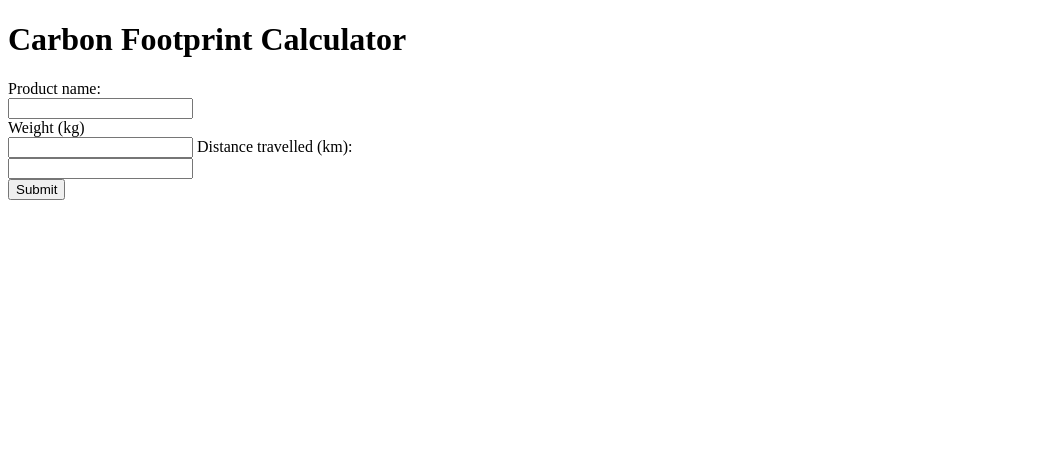
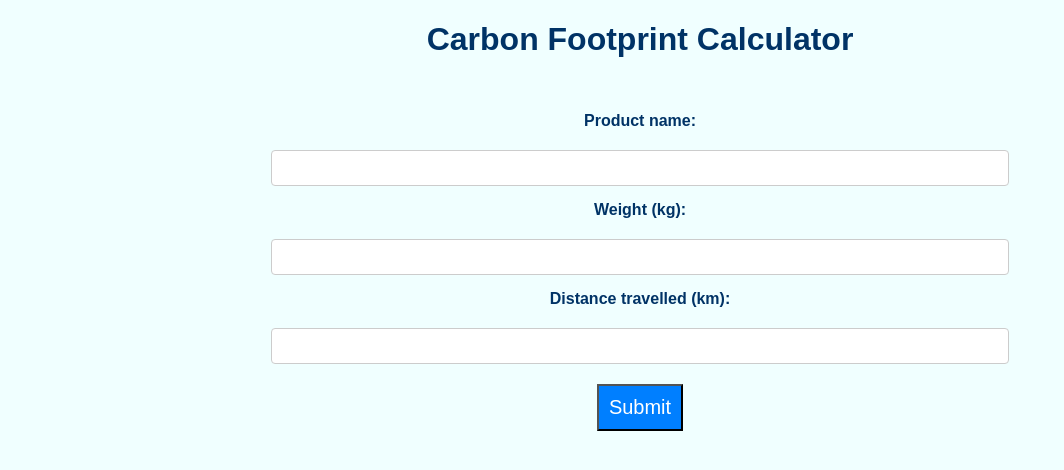
Before and after one commit to qozfa-dev/carbon-footprint-calculator, a Flask app: page / in a window 1280 px wide. Shown: the top 470 px of the page, without its empty margins (0-1064 px from the left). Run offline with Flask 3, Linux system fonts and the light colour scheme.

Commit message:
Added css styling

```diff
--- a/static/style.css
+++ b/static/style.css
@@ -0,0 +1,37 @@
+body {
+    text-align: center;
+    background-color: azure;
+    color: #003366;
+    font-family: Arial, Helvetica, sans-serif;
+}
+
+form {
+    padding: 2rem;
+    display: flexbox;
+    justify-content: center;
+    margin: 0 auto;
+}
+
+label {
+    display: block;
+    margin-bottom: 2px;
+    font-weight: bold;
+}
+
+input[type="text"] {
+    width: 60%;
+    padding: 8px;
+    font-size: 16px;
+    margin-bottom: 15px; /* Space between input fields */
+    border: 1px solid #ccc;
+    border-radius: 4px;
+}
+
+input[type="submit"] {
+    font-size: 20px;
+    background-color: #007FFF;
+    color: white;
+    margin: 5px;
+    cursor: pointer;
+    padding: 10px 10px;
+}
--- a/templates/index.html
+++ b/templates/index.html
@@ -4,6 +4,7 @@
     <meta charset="UTF-8">
     <meta name="viewport" content="width=device-width, initial-scale=1.0">
     <title>Carbon Footprint Calculator</title>
+    <link rel="stylesheet" href="{{ url_for('static', filename='style.css') }}">
 </head>
 <body>
     <h1>Carbon Footprint Calculator</h1>
@@ -11,7 +12,7 @@
     <form method="POST">
         <label for="product">Product name:</label><br>
         <input type="text" id="product" name="product"><br>
-        <label for="weight">Weight (kg)</label><br>
+        <label for="weight">Weight (kg):</label><br>
         <input type="text" id="weight" name="weight">
         <label for="distance">Distance travelled (km):</label><br>
         <input type="text" id="distance" name="distance"><br>
```
